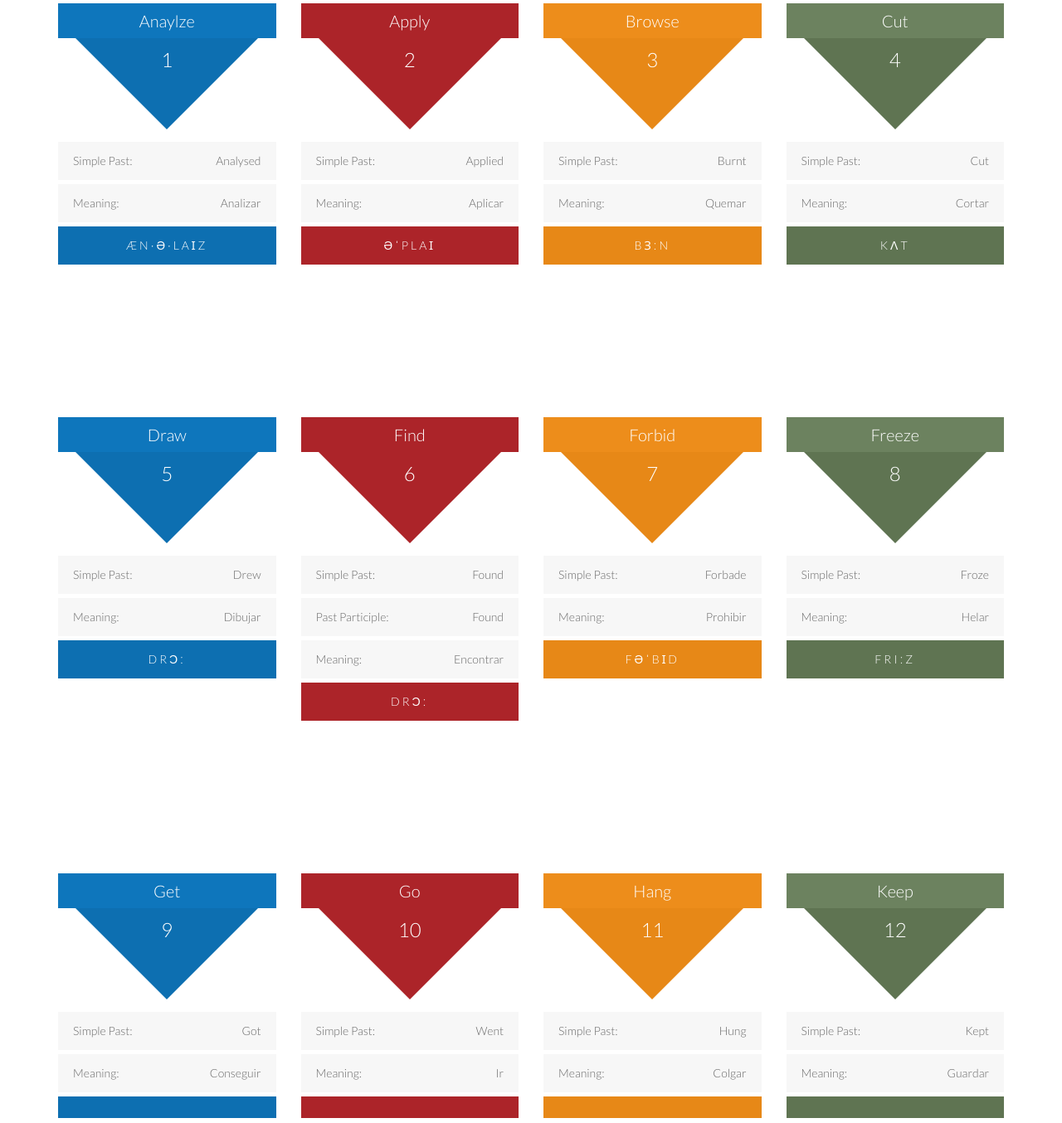
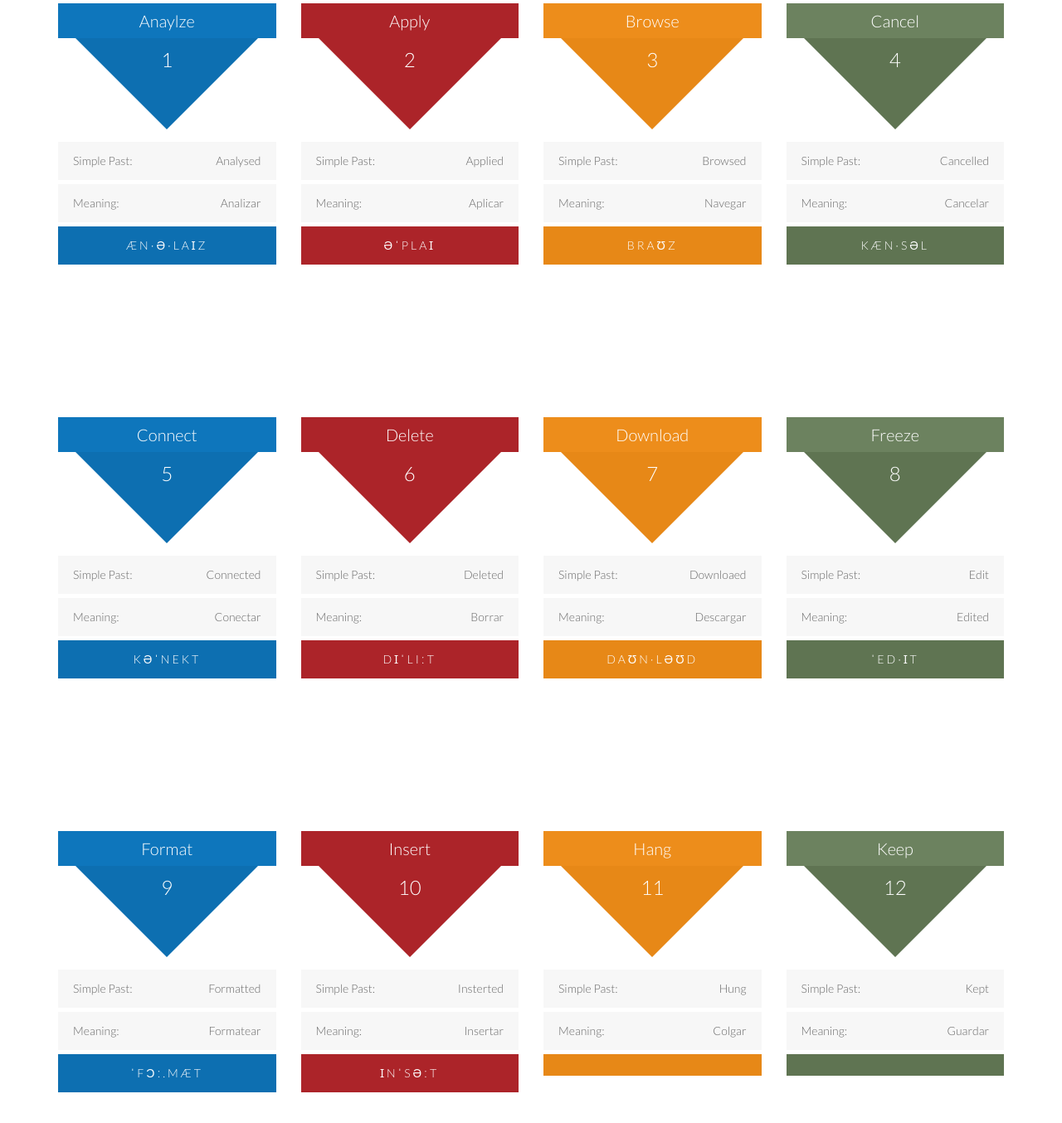
Before and after one commit to Bryantkuseche/english-app, a plain HTML site: page regular.html in a window 1280 px wide. Shown: the part 386-1740 px from the top of the page at 83% size. Drawn offline with Linux system fonts and the light colour scheme.

Commit message:
Update regular.html
add words to list

```diff
--- a/regular.html
+++ b/regular.html
@@ -122,25 +122,25 @@
                             <p class="plan-price"><span class="dollar-sign"></span><span class="price">3</span><span class="month"></span></p>
                         </div>
                         <ul>
-                            <li>Simple Past: <span><p>Burnt</p></span></li>
+                            <li>Simple Past: <span><p>Browsed</p></span></li>
 
-                            <li>Meaning: <span><p>Quemar</p></span></li>
+                            <li>Meaning: <span><p>Navegar</p></span></li>
                         </ul>
-                        <a href="" class="btn btn-buynow">bɜːn</a>
+                        <a href="" class="btn btn-buynow">braʊz</a>
                     </div>
                 </div>
                 <div class="col-sm-6 col-md-3">
                     <div class="single-price price-four">
                         <div class="table-heading">
-                            <p class="plan-name">Cut</p>
+                            <p class="plan-name">Cancel</p>
                             <p class="plan-price"><span class="dollar-sign"></span><span class="price">4</span><span class="month"></span></p>
                         </div>
                         <ul>
-                            <li>Simple Past: <span><p>Cut</p></span></li>
+                            <li>Simple Past: <span><p>Cancelled</p></span></li>
 
-                            <li>Meaning: <span><p>Cortar</p></span></li>
+                            <li>Meaning: <span><p>Cancelar</p></span></li>
                         </ul>
-                        <a href="#" class="btn btn-buynow">kʌt</a>
+                        <a href="#" class="btn btn-buynow">kæn·səl</a>
                     </div>
                 </div>
             </div>
@@ -152,43 +152,42 @@
                 <div class="col-sm-6 col-md-3">
                     <div class="single-price price-one">
                         <div class="table-heading">
-                            <p class="plan-name">Draw</p>
+                            <p class="plan-name">Connect</p>
                             <p class="plan-price"><span class="dollar-sign"></span><span class="price">5</span><span class="month"></span></p>
                         </div>
                         <ul>
-                            <li>Simple Past: <span><p>Drew</p></span></li>
+                            <li>Simple Past: <span><p>Connected</p></span></li>
 
-                            <li>Meaning: <span><p>Dibujar</p></span></li>
+                            <li>Meaning: <span><p>Conectar</p></span></li>
                         </ul>
-                        <a href="#" class="btn btn-buynow">drɔː</a>
+                        <a href="#" class="btn btn-buynow">kəˈnekt</a>
                     </div>
                 </div>
                 <div class="col-sm-6 col-md-3">
                     <div class="single-price price-two">
                         <div class="table-heading">
-                            <p class="plan-name">Find</p>
+                            <p class="plan-name">Delete</p>
                             <p class="plan-price"><span class="dollar-sign"></span><span class="price">6</span><span class="month"></span></p>
                         </div>
                         <ul>
-                            <li>Simple Past: <span><p>Found</p></span></li>
-                            <li>Past Participle: <span><p>Found</p></span></li>
-                            <li>Meaning: <span><p>Encontrar</p></span></li>
+				<li>Simple Past: <span><p>Deleted</p></span></li>
+                            <li>Meaning: <span><p>Borrar</p></span></li>
                         </ul>
-                        <a href="#" class="btn btn-buynow btn-hightlight">drɔː</a>
+                        <a href="#" class="btn btn-buynow btn-hightlight">dɪˈliːt</a>
                     </div>
                 </div>
                 <div class="col-sm-6 col-md-3">
                     <div class="single-price price-three">
                         <div class="table-heading">
-                            <p class="plan-name">Forbid</p>
+                            <p class="plan-name">Download</p>
                             <p class="plan-price"><span class="dollar-sign"></span><span class="price">7</span><span class="month"></span></p>
                         </div>
                         <ul>
-                            <li>Simple Past: <span><p>Forbade</p></span></li>
+                            <li>Simple Past: <span><p>Downloaed</p></span></li>
 
-                            <li>Meaning: <span><p>Prohibir</p></span></li>
+                            <li>Meaning: <span><p>Descargar</p></span></li>
                         </ul>
-                        <a href="" class="btn btn-buynow">fəˈbɪd</a>
+                        <a href="" class="btn btn-buynow">daʊn·ləʊd</a>
                     </div>
                 </div>
                 <div class="col-sm-6 col-md-3">
@@ -198,11 +197,11 @@
                             <p class="plan-price"><span class="dollar-sign"></span><span class="price">8</span><span class="month"></span></p>
                         </div>
                         <ul>
-                            <li>Simple Past: <span><p>Froze</p></span></li>
+                            <li>Simple Past: <span><p>Edit</p></span></li>
 
-                            <li>Meaning: <span><p>Helar</p></span></li>
+                            <li>Meaning: <span><p>Edited</p></span></li>
                         </ul>
-                        <a href="#" class="btn btn-buynow">friːz</a>
+                        <a href="#" class="btn btn-buynow">ˈed·ɪt</a>
                     </div>
                 </div>
             </div>
@@ -214,29 +213,29 @@
                 <div class="col-sm-6 col-md-3">
                     <div class="single-price price-one">
                         <div class="table-heading">
-                            <p class="plan-name">Get</p>
+                            <p class="plan-name">Format</p>
                             <p class="plan-price"><span class="dollar-sign"></span><span class="price">9</span><span class="month"></span></p>
                         </div>
                         <ul>
-                            <li>Simple Past: <span><p>Got</p></span></li>
+                            <li>Simple Past: <span><p>Formatted</p></span></li>
 
-                            <li>Meaning: <span><p>Conseguir</p></span></li>
+                            <li>Meaning: <span><p>Formatear</p></span></li>
                         </ul>
-                        <a href="#" class="btn btn-buynow"></a>
+                        <a href="#" class="btn btn-buynow">ˈfɔː.mæt</a>
                     </div>
                 </div>
                 <div class="col-sm-6 col-md-3">
                     <div class="single-price price-two">
                         <div class="table-heading">
-                            <p class="plan-name">Go</p>
+                            <p class="plan-name">Insert</p>
                             <p class="plan-price"><span class="dollar-sign"></span><span class="price">10</span><span class="month"></span></p>
                         </div>
                         <ul>
-                            <li>Simple Past: <span><p>Went</p></span></li>
+                            <li>Simple Past: <span><p>Insterted</p></span></li>
 
-                            <li>Meaning: <span><p>Ir</p></span></li>
+                            <li>Meaning: <span><p>Insertar</p></span></li>
                         </ul>
-                        <a href="#" class="btn btn-buynow btn-hightlight"></a>
+                        <a href="#" class="btn btn-buynow btn-hightlight">ɪnˈsəːt</a>
                     </div>
                 </div>
                 <div class="col-sm-6 col-md-3">
```
